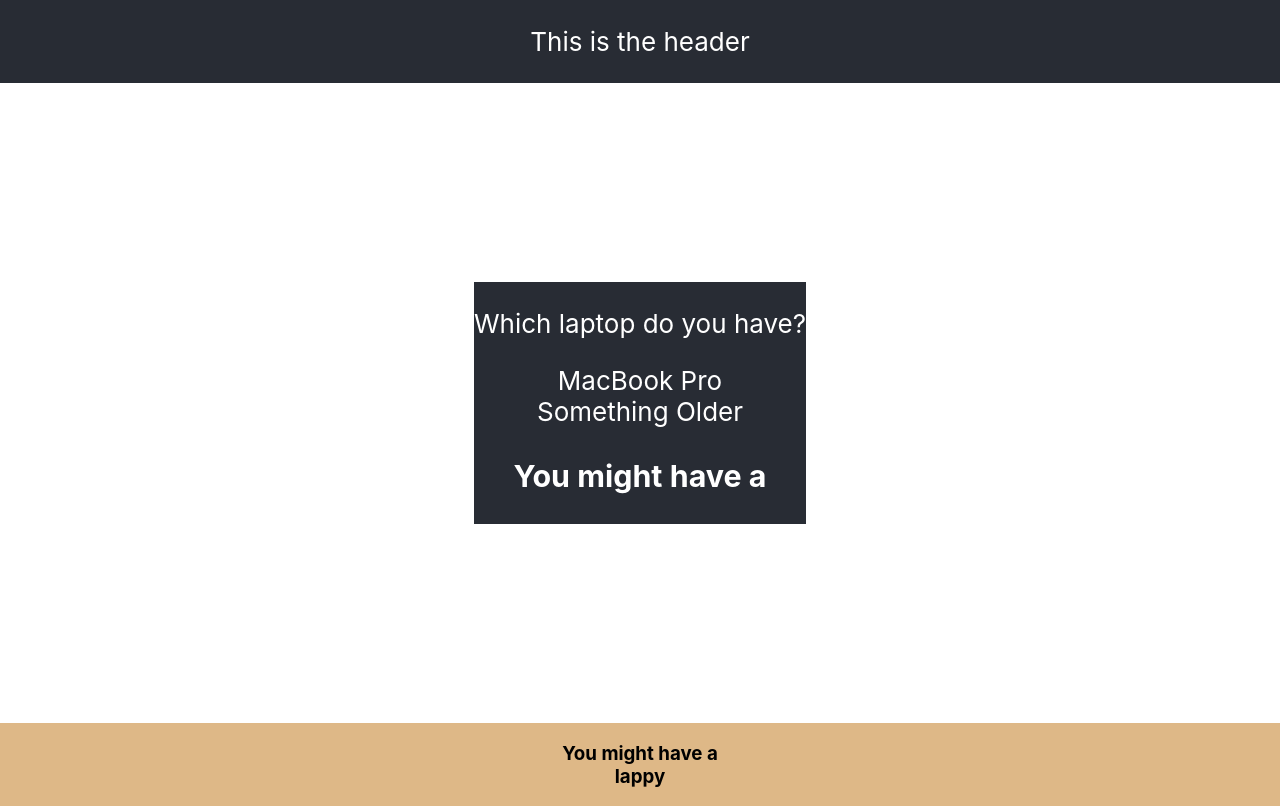
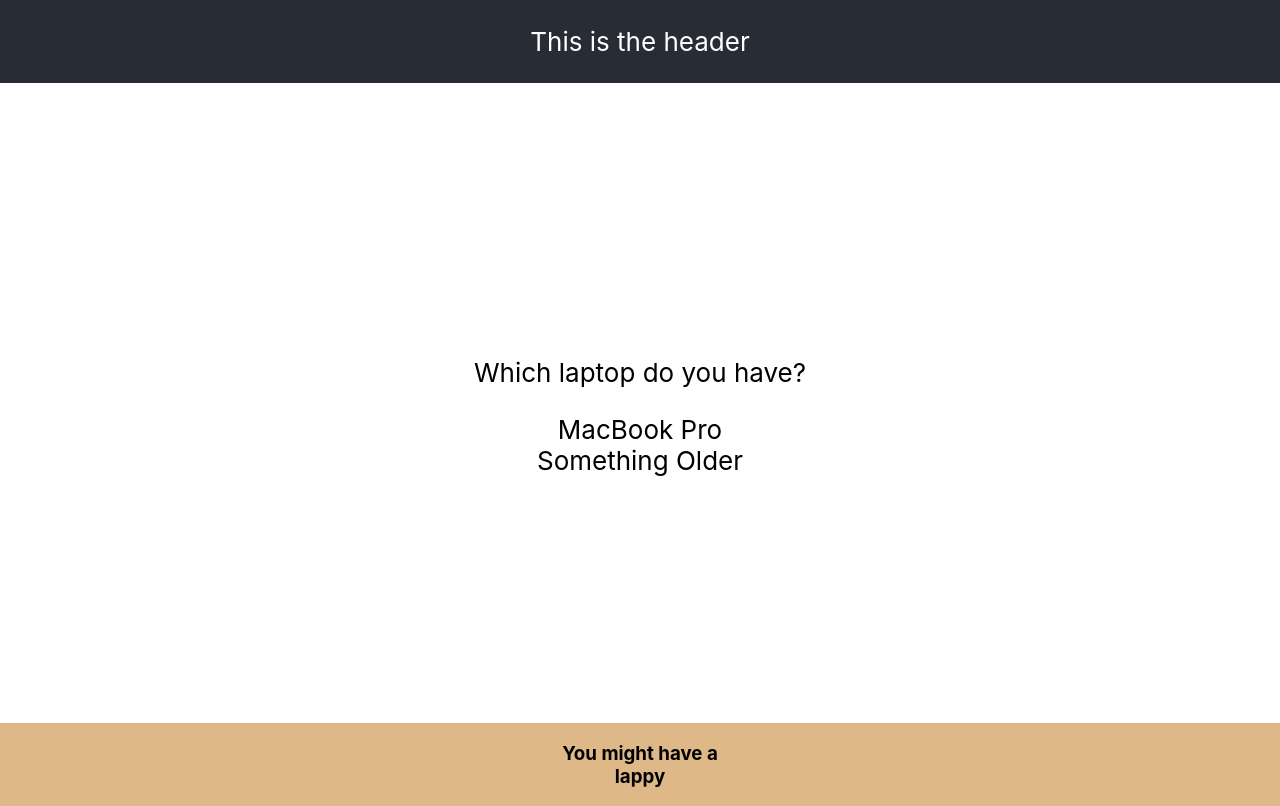
Before and after one commit to tps-80/adapters, a React (Create React App) app: page / in a window 1280 px wide. Both pictures are taken after a click on the element "Laptop". Built offline with nearby package versions, Linux system fonts and the light colour scheme.

Commit message:
trying to pass props

```diff
--- a/src/App.js
+++ b/src/App.js
@@ -27,6 +27,10 @@
     type: "unknown",
 };
 
+function logger() {
+  console.log("you clicked something")
+}
+
 class App extends Component {
   constructor(props) {
     super(props);
@@ -37,17 +41,15 @@
     };
   }
 
-  logger() {
-    console.log("you clicked something")
-    ReactDOM.render(<Laptop />,document.getElementById('body'));
-  }
+
 
   deviceAdder(deviceType) {
     // const updatedDevice = this.state.userDevice;
     // updatedDevice.type = type;
     // console.log("inside deviceAdder", updatedDevice)
-    this.logger();
+    logger();
     this.setState({userDevice: { type: deviceType }})
+    ReactDOM.render(<Laptop />,document.getElementById('body'));
   }
 
   render() {
--- a/src/Laptop.js
+++ b/src/Laptop.js
@@ -5,23 +5,24 @@
 class Laptop extends Component {
   constructor(props) {
     super(props);
-    const {userDevice} = this.props;
+    this.state = {};
+    const {userDevice,
+           deviceAdder,
+           logger} = this.props;
   }
+
   render() {
     return (
-      <div className="App-header">
+      <div className="App-body">
         <p>
           Which laptop do you have?
         </p>
-        <div onClick={() => this.deviceAdder("MacBook Pro")}>
+        <div onClick={() => this.props.deviceAdder("MacBook Pro")}>
           MacBook Pro
         </div>
         <div onClick={() => this.deviceAdder("Legacy")}>
           Something Older
         </div>
-        <h3>You might have a <br/>
-          {this.userDevice}
-        </h3>
       </div>
     );
   }
```
